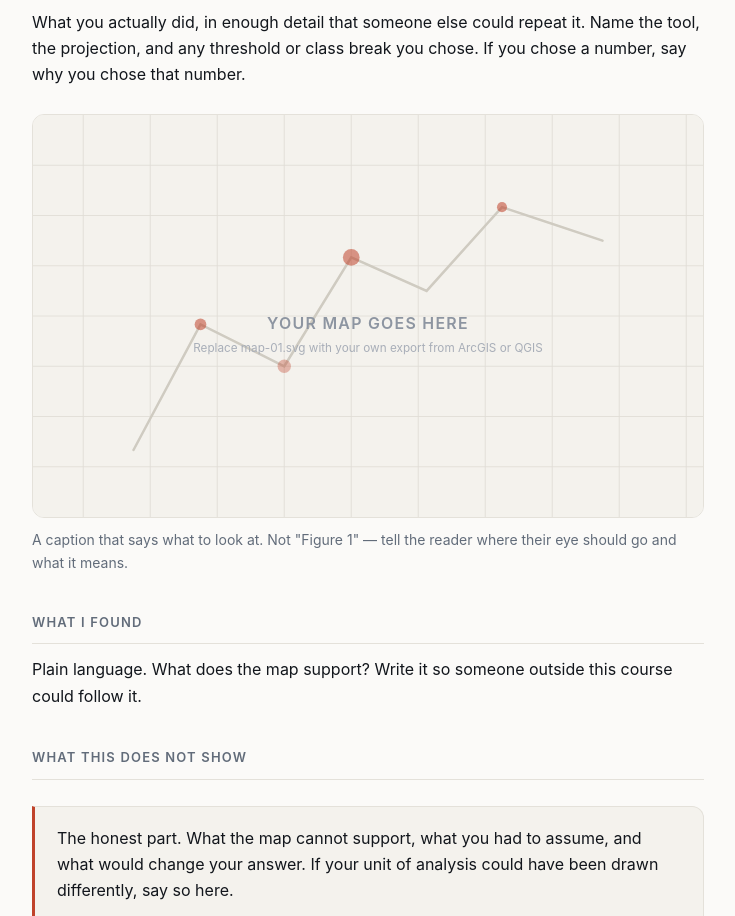
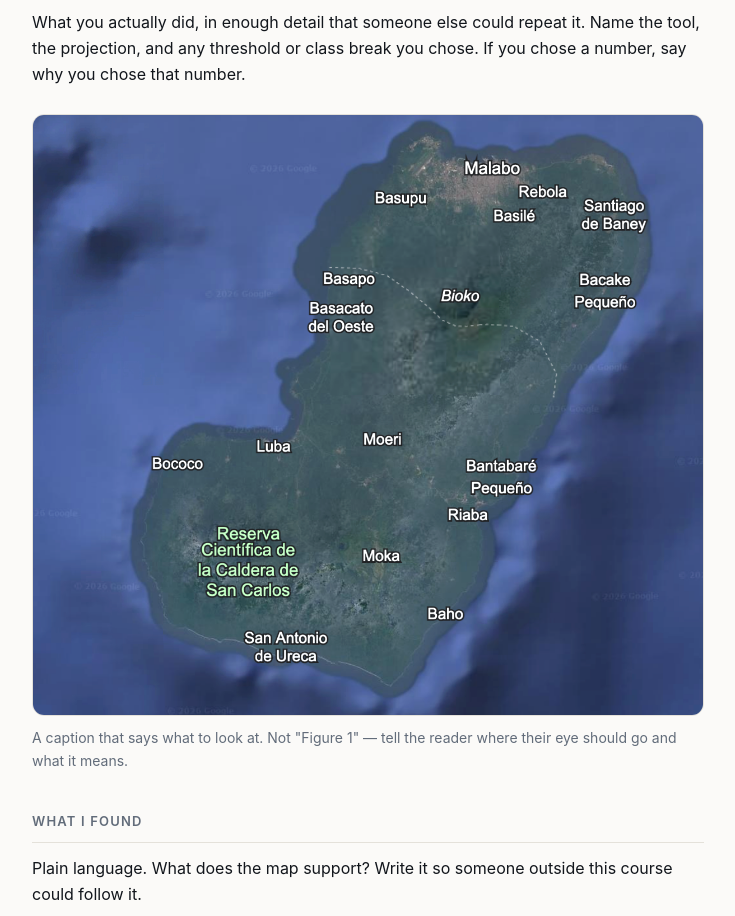
Before and after one commit to HEALOON/spatial-portfolio, a plain HTML site: page labs/lab-01.html in a window 1280 px wide. Shown: the part 543-1459 px from the top of the page, without its empty margins (272-1007 px from the left). Drawn offline with Linux system fonts and the light colour scheme.

Commit message:
Update lab-01 lab pic + alt

```diff
--- a/labs/lab-01.html
+++ b/labs/lab-01.html
@@ -72,7 +72,7 @@
          Delete whichever one you are not using.
          ============================================================ -->
     <figure>
-      <img src="map-01.svg" alt="Describe what the map shows, for someone who cannot see it.">
+      <img src="岛.png" alt="Bioko island">
       <!--
       <iframe src="PASTE-YOUR-ARCGIS-EMBED-URL-HERE"
               title="Describe your map" loading="lazy"></iframe>
```
